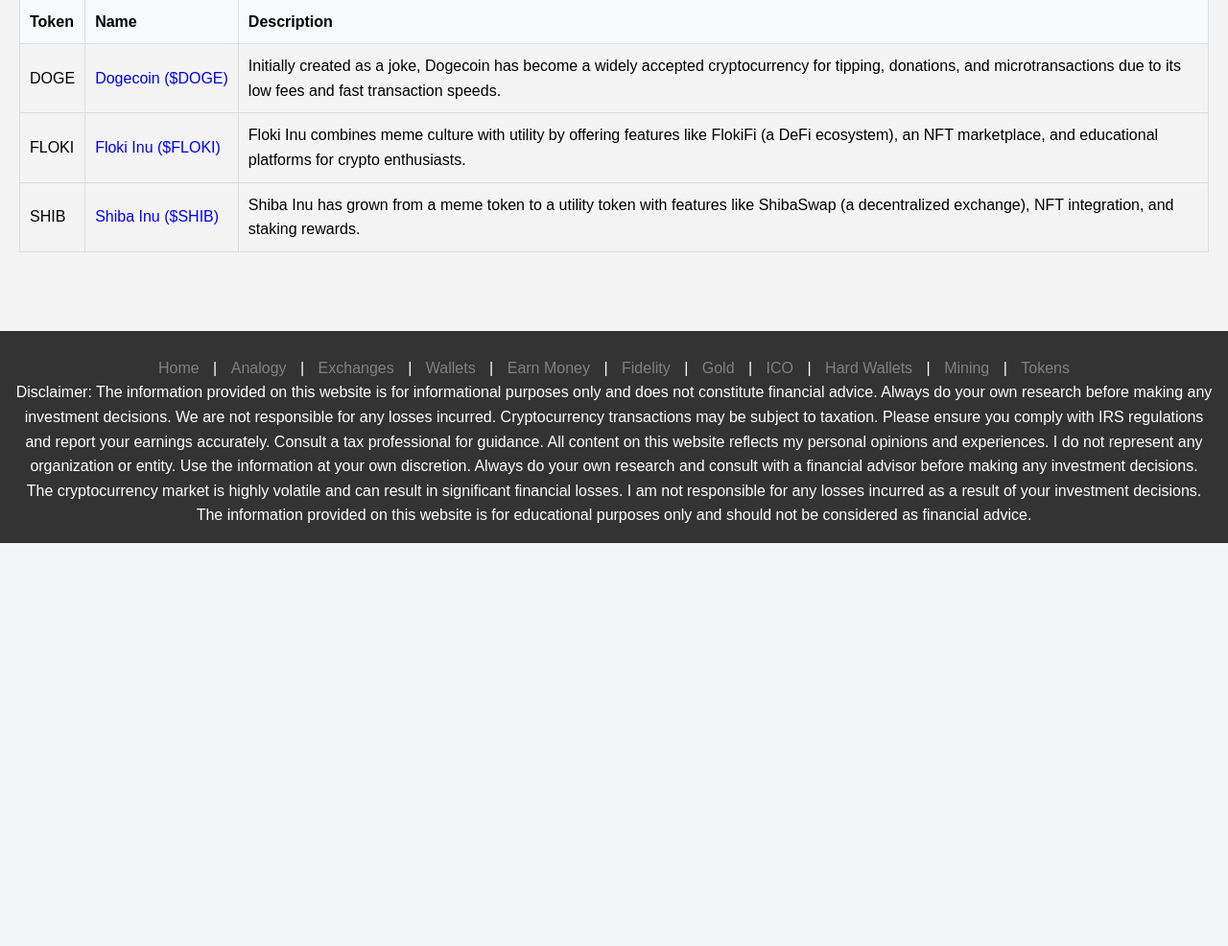
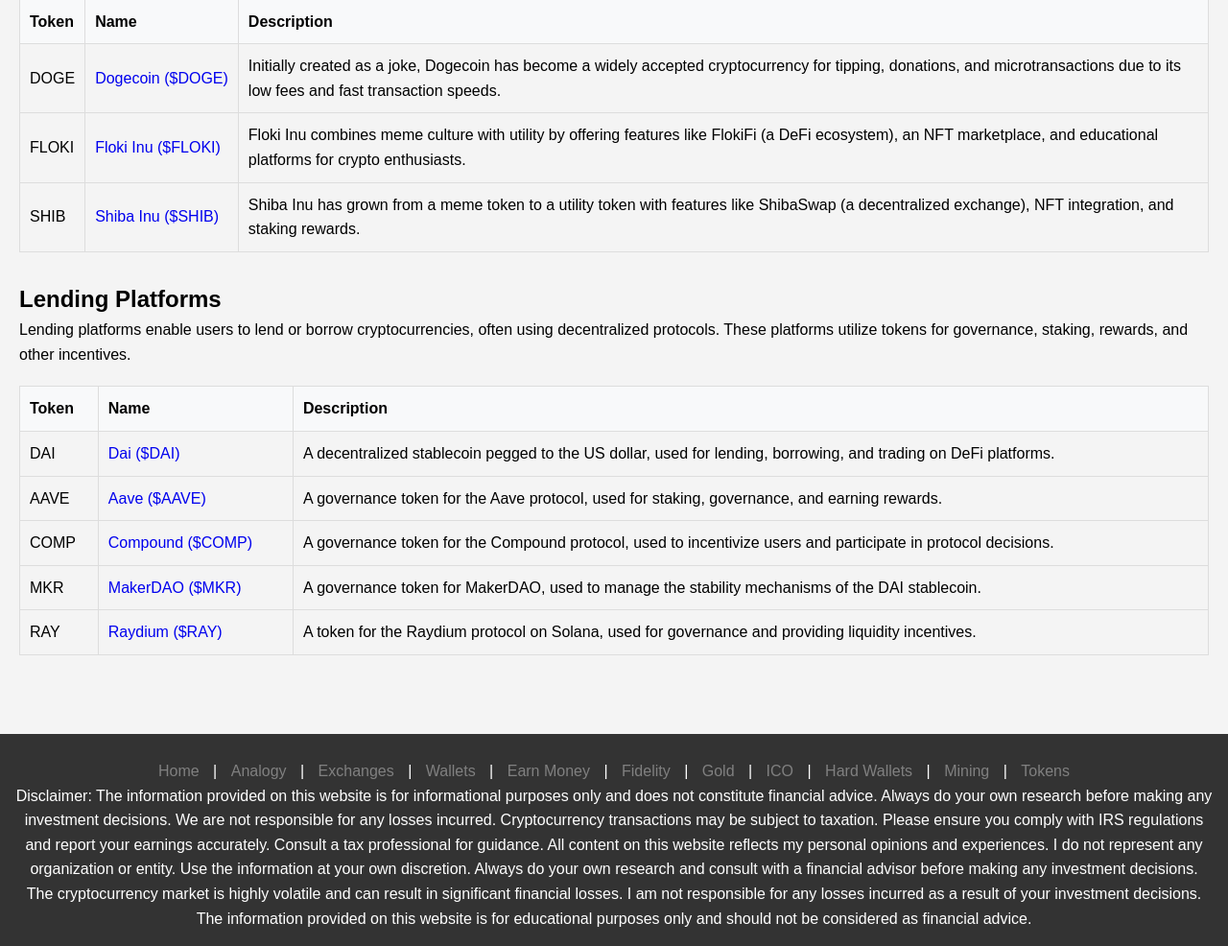
Before and after one commit to BusyStas/stasclub, a Flask app: page /tokens in a window 1280 px wide. Shown: the part 3339-4325 px from the top of the page at 96% size. Before the commit the page ends 3905 px from the top, so only its background shows below. Run offline with Flask 3, Linux system fonts and the light colour scheme.

Commit message:
landing platforms

```diff
--- a/templates/tokens.html
+++ b/templates/tokens.html
@@ -469,6 +469,59 @@
                 </tbody>
             </table>
         </section>
+        <section>
+            <h2>Lending Platforms</h2>
+            <p>
+                Lending platforms enable users to lend or borrow cryptocurrencies, often using decentralized protocols.
+                These platforms utilize tokens for governance, staking, rewards, and other incentives.
+            </p>
+            <table class="fidelity-table">
+                <thead>
+                    <tr>
+                        <th class="fidelity-th">Token</th>
+                        <th class="fidelity-th">Name</th>
+                        <th class="fidelity-th">Description</th>
+                    </tr>
+                </thead>
+                <tbody>
+                    <tr>
+                        <td class="fidelity-td">DAI</td>
+                        <td class="fidelity-td" style="white-space: nowrap;">
+                            <a href="https://coincodex.com/crypto/dai/" target="_blank">Dai ($DAI)</a>
+                        </td>
+                        <td class="fidelity-td">A decentralized stablecoin pegged to the US dollar, used for lending, borrowing, and trading on DeFi platforms.</td>
+                    </tr>
+                    <tr>
+                        <td class="fidelity-td">AAVE</td>
+                        <td class="fidelity-td" style="white-space: nowrap;">
+                            <a href="https://coincodex.com/crypto/aave/" target="_blank">Aave ($AAVE)</a>
+                        </td>
+                        <td class="fidelity-td">A governance token for the Aave protocol, used for staking, governance, and earning rewards.</td>
+                    </tr>
+                    <tr>
+                        <td class="fidelity-td">COMP</td>
+                        <td class="fidelity-td" style="white-space: nowrap;">
+                            <a href="https://coincodex.com/crypto/compound/" target="_blank">Compound ($COMP)</a>
+                        </td>
+                        <td class="fidelity-td">A governance token for the Compound protocol, used to incentivize users and participate in protocol decisions.</td>
+                    </tr>
+                    <tr>
+                        <td class="fidelity-td">MKR</td>
+                        <td class="fidelity-td" style="white-space: nowrap;">
+                            <a href="https://coincodex.com/crypto/maker/" target="_blank">MakerDAO ($MKR)</a>
+                        </td>
+                        <td class="fidelity-td">A governance token for MakerDAO, used to manage the stability mechanisms of the DAI stablecoin.</td>
+                    </tr>
+                    <tr>
+                        <td class="fidelity-td">RAY</td>
+                        <td class="fidelity-td" style="white-space: nowrap;">
+                            <a href="https://coincodex.com/crypto/raydium/" target="_blank">Raydium ($RAY)</a>
+                        </td>
+                        <td class="fidelity-td">A token for the Raydium protocol on Solana, used for governance and providing liquidity incentives.</td>
+                    </tr>
+                </tbody>
+            </table>
+        </section>
     </main>
 
     <footer>
```
